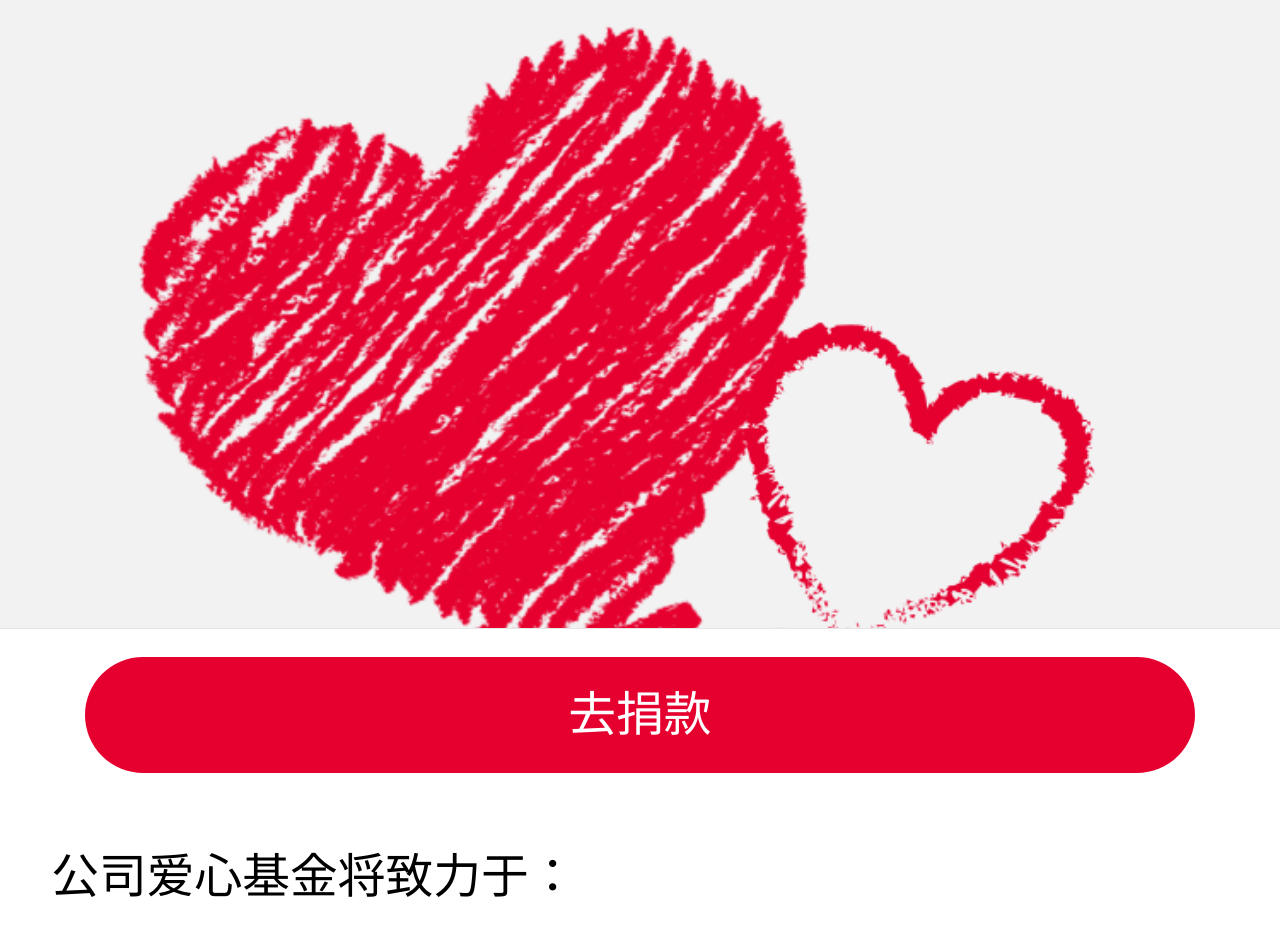
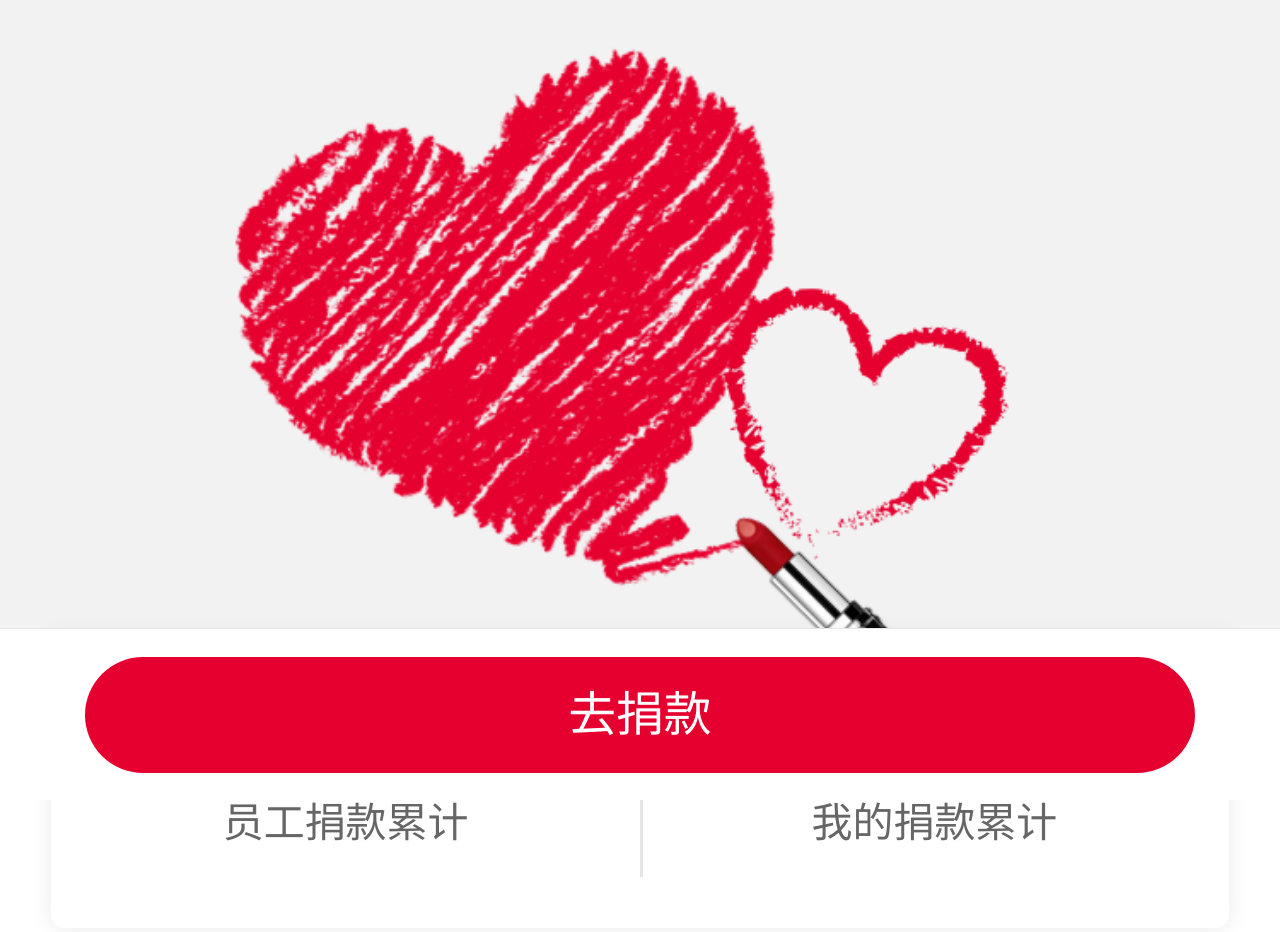
Before and after one commit to alice0403/cishan, a plain HTML site: page detail.html in a window 1280 px wide. Shown: the top 932 px of the page. Drawn offline with Linux system fonts and the light colour scheme; a web font is replaced by a local one.

Commit message:
改版详情页

```diff
--- a/css/detail.css
+++ b/css/detail.css
@@ -1,5 +1,5 @@
 .textCon{
-    padding:0.11rem 0.1rem 0.1rem 0.15rem;
+    padding:0.56rem 0.1rem 0.1rem 0.15rem;
     font-size:0.14rem;
     line-height:0.24rem;
 }
@@ -83,3 +83,61 @@
     font-size:0.14rem;
     text-align: center  ;
 }
+
+.moneyDetail{
+    width:3.45rem;
+    height:0.86rem;
+    border-radius:0.04rem;
+    position:absolute;
+    left: 0.15rem;
+    top: 1.86rem;
+    background-color: rgba(255, 255, 255, 1);
+    box-shadow: 0rem 0rem 0.06rem 0rem rgba(165, 165, 165, 0.24);
+    display:flex;
+    align-items: center;
+    justify-content: center;
+}
+
+.moneyDetail>div{
+    height:100%;
+    flex-grow:1;
+    text-align: center;
+    display: flex;
+    flex-direction:column;
+    align-items: center;
+    justify-content: center;
+    width:50%;
+}
+
+.moneyDetail>div:nth-child(1)::after{
+    content:'';
+    width:0.01rem;
+    height:0.56rem;
+    background-color: #E5E5E5;
+    position:absolute;
+    left:50%;
+    top:0.15rem;
+}
+
+.moneyDetail>div>p:nth-child(1){
+    font-size:0.12rem;
+    color:#333;
+    display:flex;
+    align-items: center;
+    justify-content: center;
+    margin-bottom:0.01rem;
+}
+
+.moneyDetail>div>p:nth-child(1)>span{
+    font-family: PingFangSC-Semibold;
+    font-size:0.18rem;
+    color:#FF4D4F;
+    margin-right:0.03rem;
+    position:relative;
+    top:-0.01rem;
+}
+
+.moneyDetail>div>p:nth-child(2){
+    font-size:0.12rem;
+    color:#666;
+}
--- a/detail.html
+++ b/detail.html
@@ -14,7 +14,21 @@
 		<link rel="stylesheet" href="css/detail.css"/>
 	</head>
 	<body style="position:relative;background-color: #fff">
-		<img src="./img/img_3.png" alt="" style="width:100%">
+		<img src="./img/img_31.png" alt="" style="width:100%;display:block;">
+        <div class="moneyDetail">
+            <div>
+                <p>
+                    <span>27,011,790</span>元
+                </p>
+                <p>员工捐款累计</p>
+            </div>
+            <div>
+                <p>
+                    <span>1,806</span>元
+                </p>
+                <p>我的捐款累计</p>
+            </div>
+        </div>
 		<div class="textCon">
 			<p>公司爱心基金将致力于：</p>
 			<p> <span class="redIcon"></span>资助身处困境的同事度过难关。</p>
```
Also changed, not shown: img/img_31.png (added).
